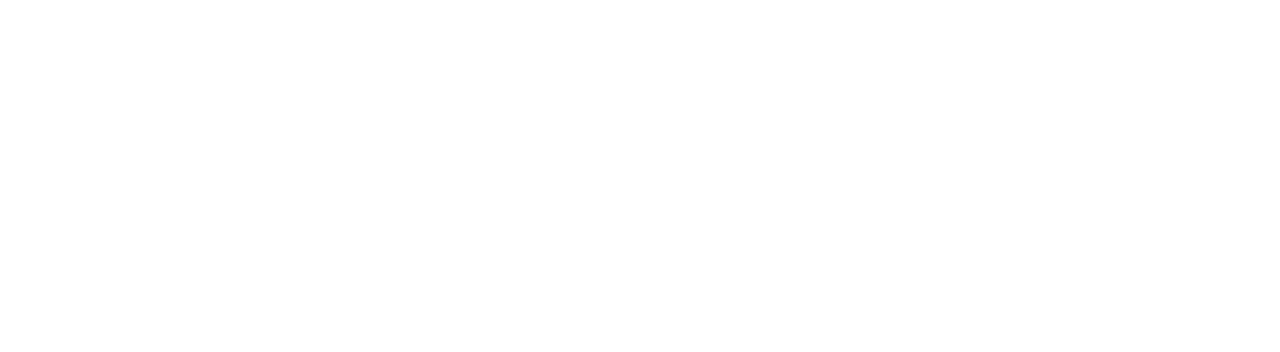
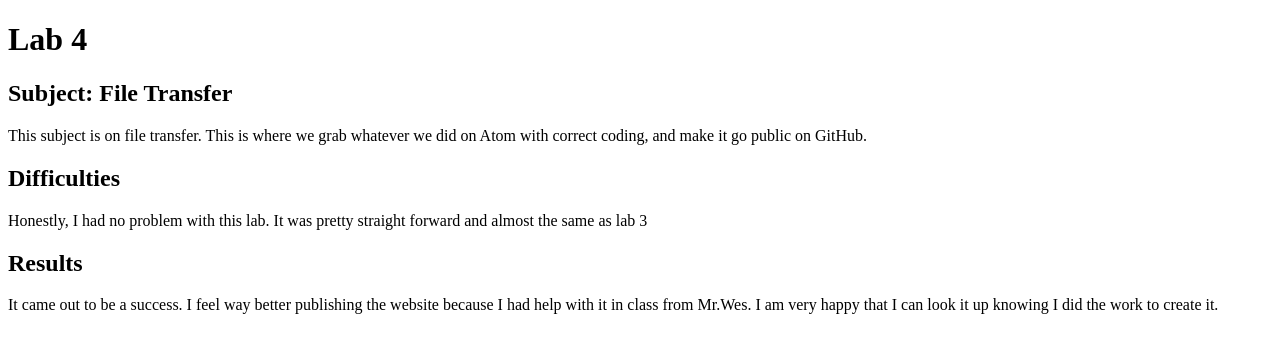
Before and after one commit to mbedolla863/cst251, a plain HTML site: page lab4/index.html in a window 1280 px wide. Drawn offline with Linux system fonts and the light colour scheme.

Commit message:
lab 4 updates

```diff
--- a/lab4/index.html
+++ b/lab4/index.html
@@ -2,9 +2,14 @@
 <html>
 <head>
 	<title>Lab X - Subject/Topic</title>
-	<link rel="stylesheet" type="text/css" href="../css/site.css">
-	<link rel="stylesheet" type="text/css" href="css/lab.css">
+<h1>Lab 4</h1>
 </head>
+<h2>Subject: File Transfer</h2>
+<p>This subject is on file transfer. This is where we grab whatever we did on Atom with correct coding, and make it go public on GitHub.</p>
+	<h2>Difficulties</h2>
+	<p>Honestly, I had no problem with this lab. It was pretty straight forward and almost the same as lab 3</p>
+	<h2>Results</h2>
+	<p>It came out to be a success. I feel way better publishing the website because I had help with it in class from Mr.Wes. I am very happy that I can look it up knowing I did the work to create it.</p>
 <body>
 
 </body>
```
